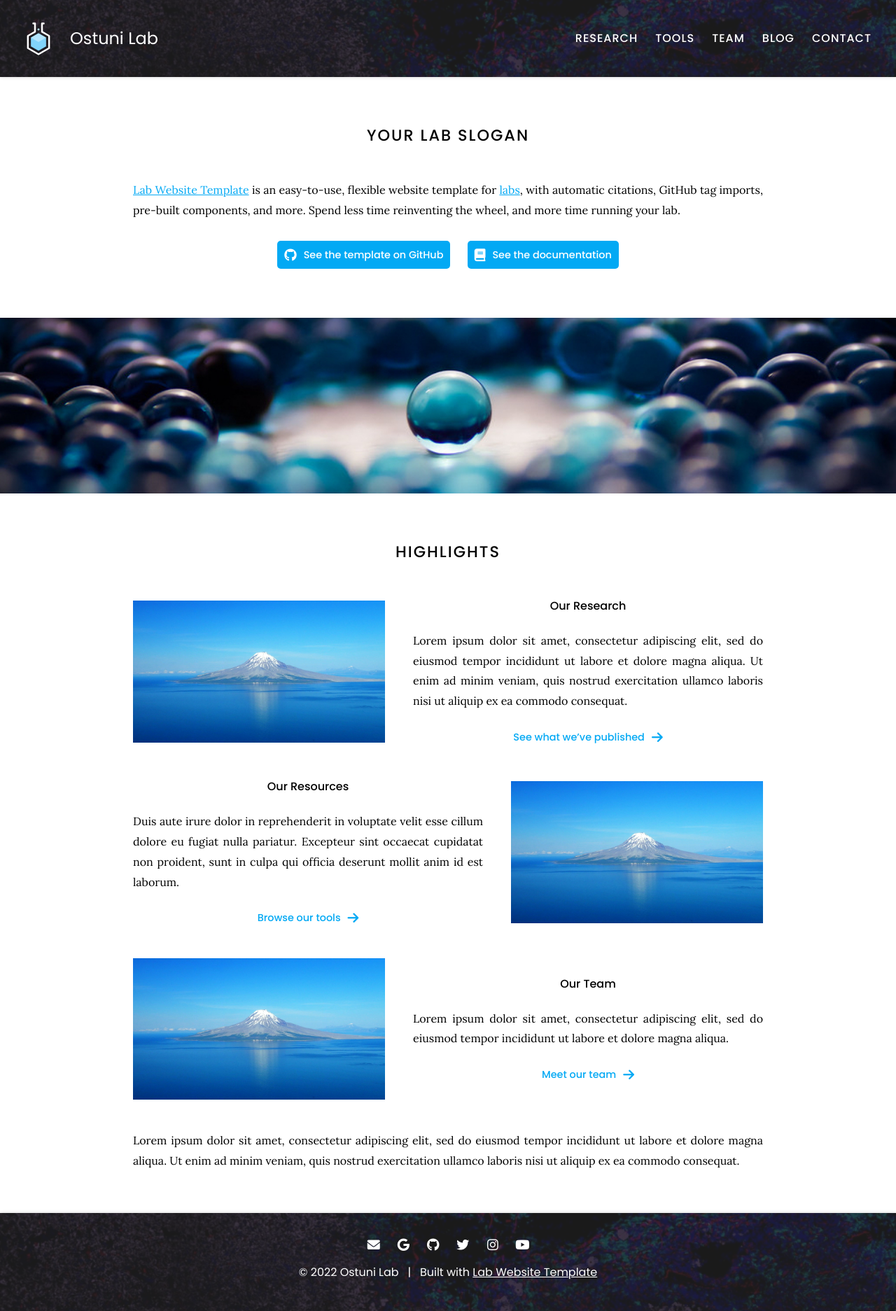
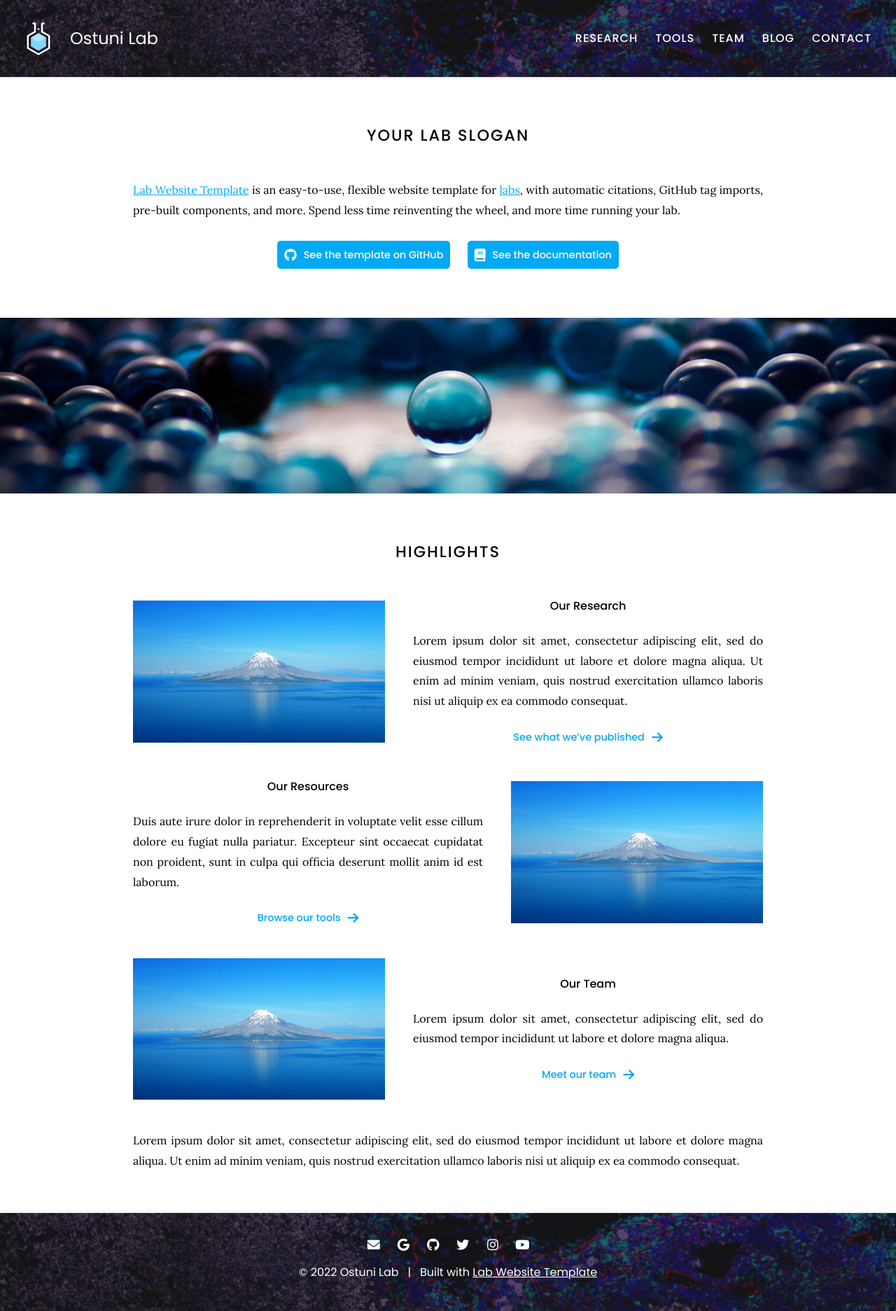
Before and after one commit to laterz-f/labwebsite, a Jekyll site: the page built from index.md, in a window 1280 px wide. Shown: the whole page at 70% size. Built offline with Jekyll 4.4.1, drawn with Linux system fonts in a browser that asks for light colours.

Commit message:
Update background.scss

```diff
--- a/css/background.scss
+++ b/css/background.scss
@@ -20,7 +20,7 @@
     background-size: cover;
     background-repeat: no-repeat;
     background-position: 50% 50%;
-    opacity: 0.2;
+    opacity: 0.4;
     // filter: blur(5px);
     z-index: -1;
   }
```
